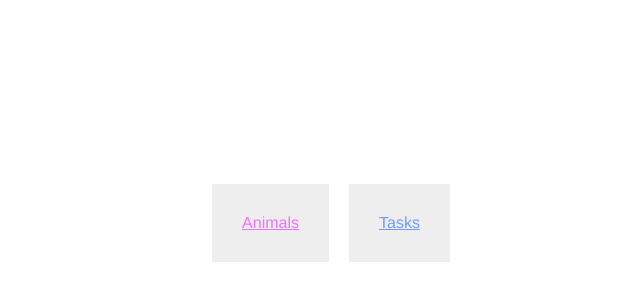
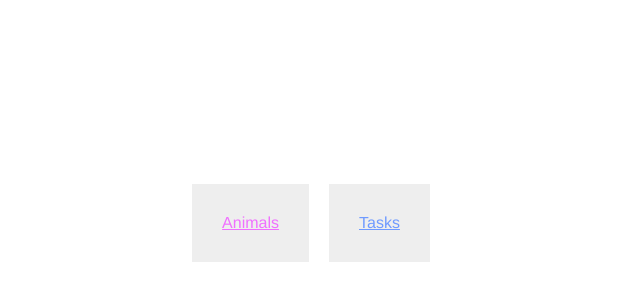
Before and after one commit to Radio/learn-story-points, a React (Create React App) app: page / in a window 1280 px wide. Shown: the part 32-332 px from the top of the page, without its empty margins (329-969 px from the left). Built offline with nearby package versions, Linux system fonts and the light colour scheme.

Commit message:
Fix padding on homepage

```diff
--- a/src/components/App.tsx
+++ b/src/components/App.tsx
@@ -38,7 +38,7 @@ const App = () => {
 export default App;
 
 const Navigation = styled.ul`
-  padding-top: 200px;
+  padding: 200px 0 0 0;
   display: flex;
   justify-content: center;
 
```
